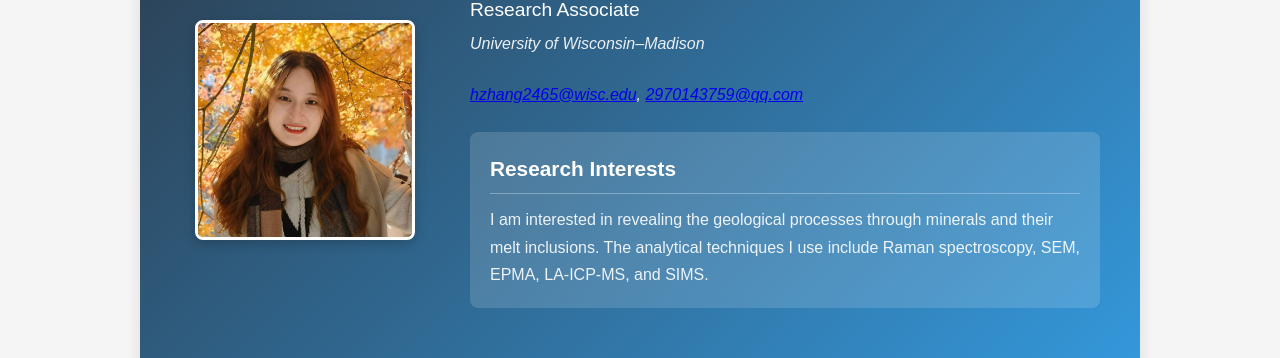
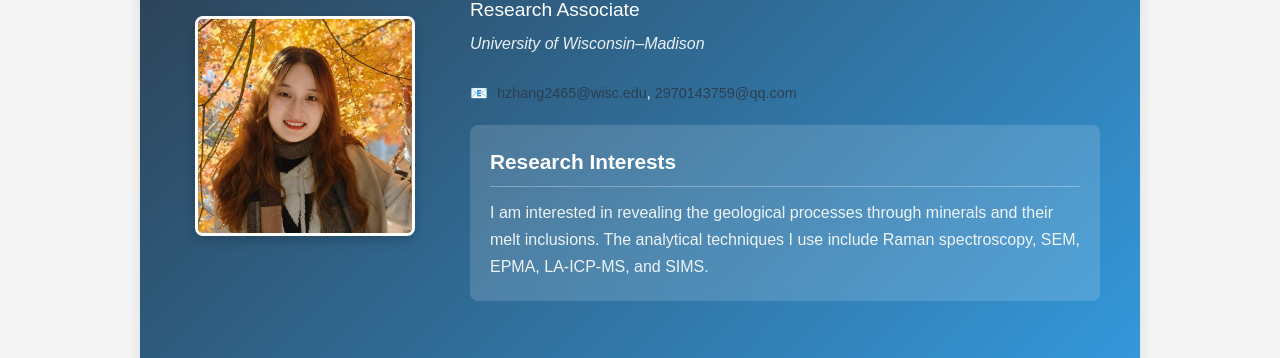
Before and after one commit to Huili97-zhang/Huili-Zhang, a plain HTML site: page index.html in a window 1280 px wide. Shown: the part 129-487 px from the top of the page. Drawn offline with Linux system fonts and the light colour scheme.

Commit message:
Update styles.css

```diff
--- a/styles.css
+++ b/styles.css
@@ -71,11 +71,29 @@ body {
     color: rgba(255,255,255,0.9);
 }
 
+/* 邮箱样式 */
 .email {
-    font-style: italic;
-    margin-bottom: 25px;
-    color: rgba(255,255,255,0.9);
+  margin: 10px 0;
+  font-size: 0.9em;
 }
+
+.email a {
+  color: #2c3e50;
+  text-decoration: none;
+  transition: color 0.3s;
+}
+
+.email a:hover {
+  color: #3498db;
+  text-decoration: underline;
+}
+
+/* 可选：添加图标 */
+.email a:first-child::before {
+  content: "📧 ";
+  margin-right: 5px;
+}
+
 
 /* 研究兴趣区域 */
 .research-summary {
```
